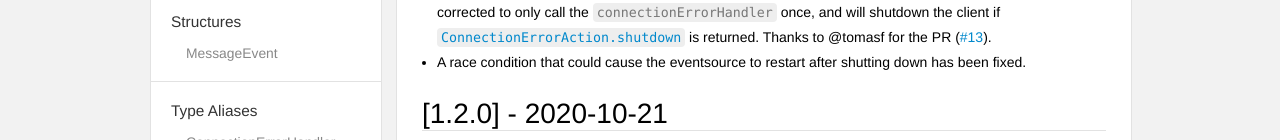
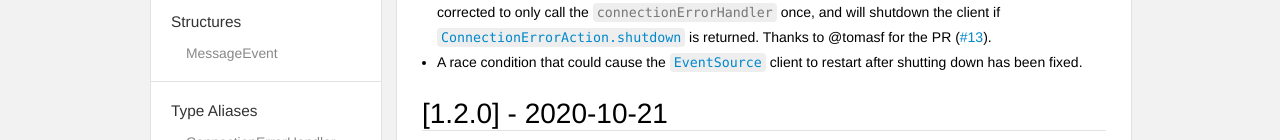
Before and after one commit to launchdarkly/swift-eventsource, a plain HTML site: page changelog.html in a window 1280 px wide. Shown: the part 557-697 px from the top of the page. Drawn offline with Linux system fonts and the light colour scheme.

Commit message:
Another changelog tweak.

```diff
--- a/changelog.html
+++ b/changelog.html
@@ -122,7 +122,7 @@
 <ul>
 <li>Reconnection backoff was always reset if the  previous successful connection was at least <code>backoffResetThreshold</code> prior to the scheduling of a reconnection attempt. The connection backoff has been corrected to not reset after the first reconnection attempt until the next successful connection. Thanks to  @tomasf for the PR (<a href="https://github.com/launchdarkly/swift-eventsource/pull/14">#14</a>).</li>
 <li>On an <code><a href="Classes/UnsuccessfulResponseError.html">UnsuccessfulResponseError</a></code> the configured <code>connectionErrorHandler</code> would be called twice, the second time with a <code>URLError.cancelled</code> error. Only if the second call returned <code><a href="Enums/ConnectionErrorAction.html#/s:18LDSwiftEventSource21ConnectionErrorActionO8shutdownyA2CmF">ConnectionErrorAction.shutdown</a></code> would the <code><a href="Classes/EventSource.html">EventSource</a></code> client actually shutdown. This has been corrected to only call the <code>connectionErrorHandler</code> once, and will shutdown the client if <code><a href="Enums/ConnectionErrorAction.html#/s:18LDSwiftEventSource21ConnectionErrorActionO8shutdownyA2CmF">ConnectionErrorAction.shutdown</a></code> is returned. Thanks to  @tomasf for the PR (<a href="https://github.com/launchdarkly/swift-eventsource/pull/13">#13</a>).</li>
-<li>A race condition that could cause the eventsource to restart after shutting down has been fixed.</li>
+<li>A race condition that could cause the <code><a href="Classes/EventSource.html">EventSource</a></code> client to restart after shutting down has been fixed.</li>
 </ul>
 <h2 id='1-2-0-2020-10-21' class='heading'>[1.2.0] - 2020-10-21</h2>
 <h3 id='added' class='heading'>Added</h3>
```
Also changed, not shown: docsets/LDSwiftEventSource.docset/Contents/Resources/Documents/changelog.html (+1 -1 lines), 1 other file.
